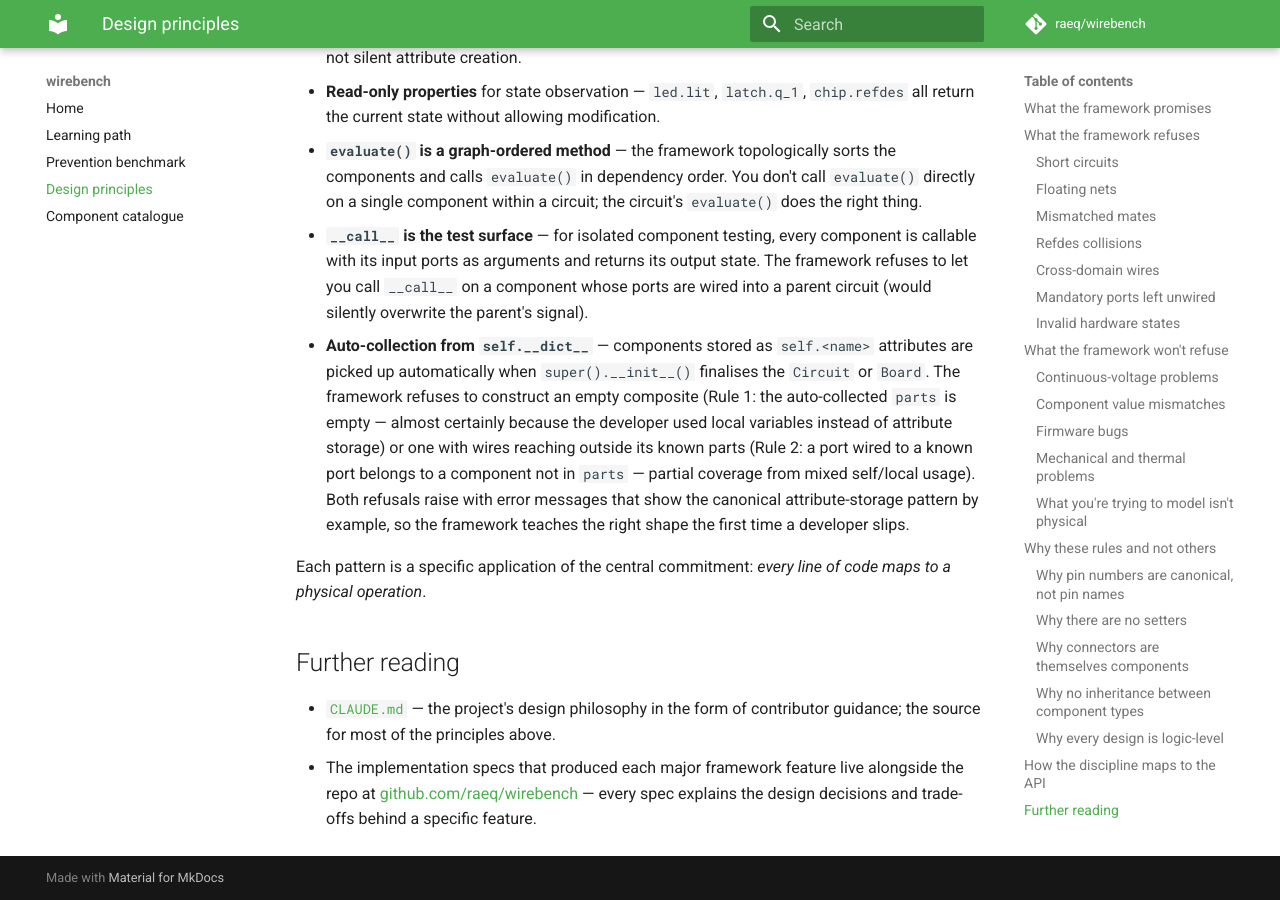
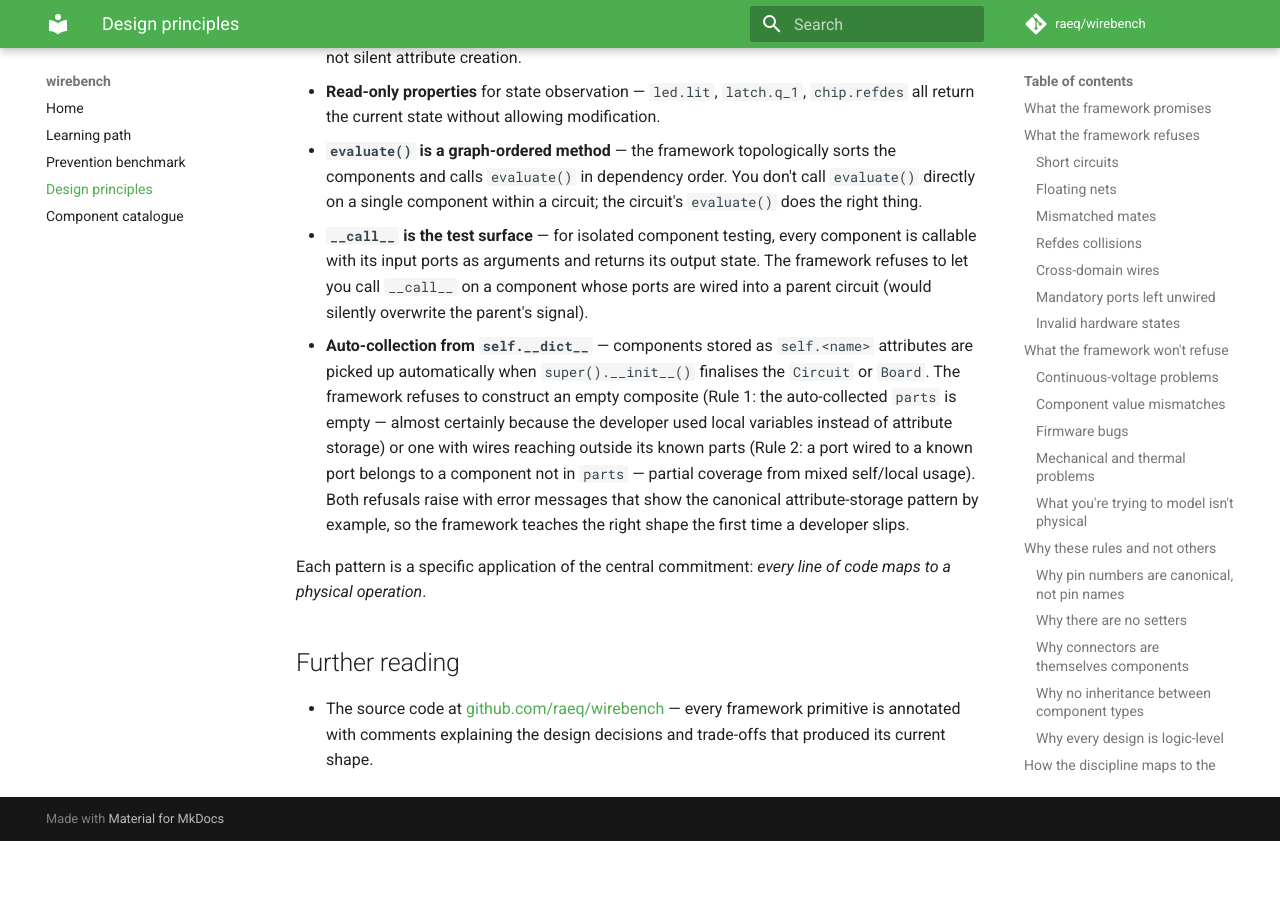
Before and after one commit to raeq/wirebench, an MkDocs documentation site: the page built from docs/design-principles.md, in a window 1280 px wide and 900 px high, scrolled down 5483 px. Built offline with MkDocs 1.6.1 and Material for MkDocs 9.7.7, drawn with Linux system fonts in a browser that asks for light colours; comment, search, counter and statistics services are not loaded; after the commit the page ends 6324 px from its top, so only the background shows below that.

Commit message:
docs: fix CLAUDE.md links — file is git-ignored, target 404s
Two Copilot review comments on PR #17 flagged that the previous
commit's links to https://github.com/raeq/wirebench/blob/main/CLAUDE.md
would 404 because CLAUDE.md is listed under "Private / project-local"
in .gitignore and is not tracked in the repository.

Rewritten to point at targets that actually exist:

- learning-path.md: "Contribute" bullet now links to the
  github.com/raeq/wirebench source root for the contributor surface
  and to the design-principles.md page on this site for the design
  philosophy.
- design-principles.md: the CLAUDE.md "Further reading" bullet
  removed entirely (the page itself IS the design-philosophy
  surface for site readers); the remaining bullet points at the
  repo's source code, where every framework primitive carries
  in-code comments explaining the design decisions.

mkdocs build --strict still passes.

```diff
--- a/docs/design-principles.md
+++ b/docs/design-principles.md
@@ -164,5 +164,4 @@ Each pattern is a specific application of the central commitment: *every line of
 
 ## Further reading
 
-- [`CLAUDE.md`](https://github.com/raeq/wirebench/blob/main/CLAUDE.md) — the project's design philosophy in the form of contributor guidance; the source for most of the principles above.
-- The implementation specs that produced each major framework feature live alongside the repo at [github.com/raeq/wirebench](https://github.com/raeq/wirebench) — every spec explains the design decisions and trade-offs behind a specific feature.
+- The source code at [github.com/raeq/wirebench](https://github.com/raeq/wirebench) — every framework primitive is annotated with comments explaining the design decisions and trade-offs that produced its current shape.
```
Also changed, not shown: docs/learning-path.md (+1 -1 lines).
